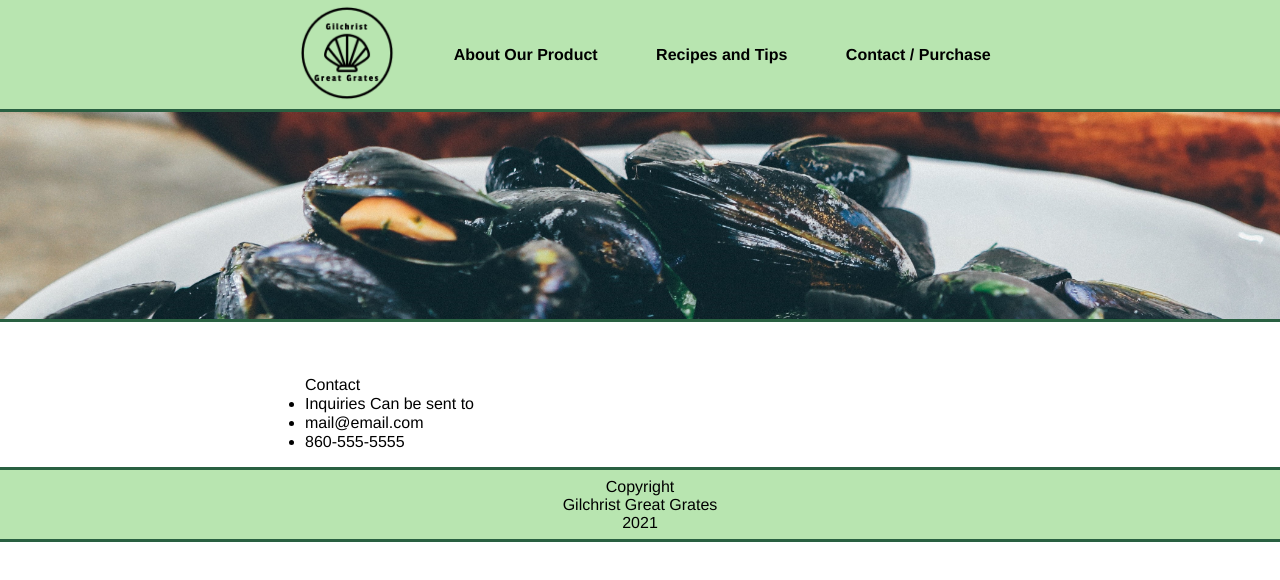
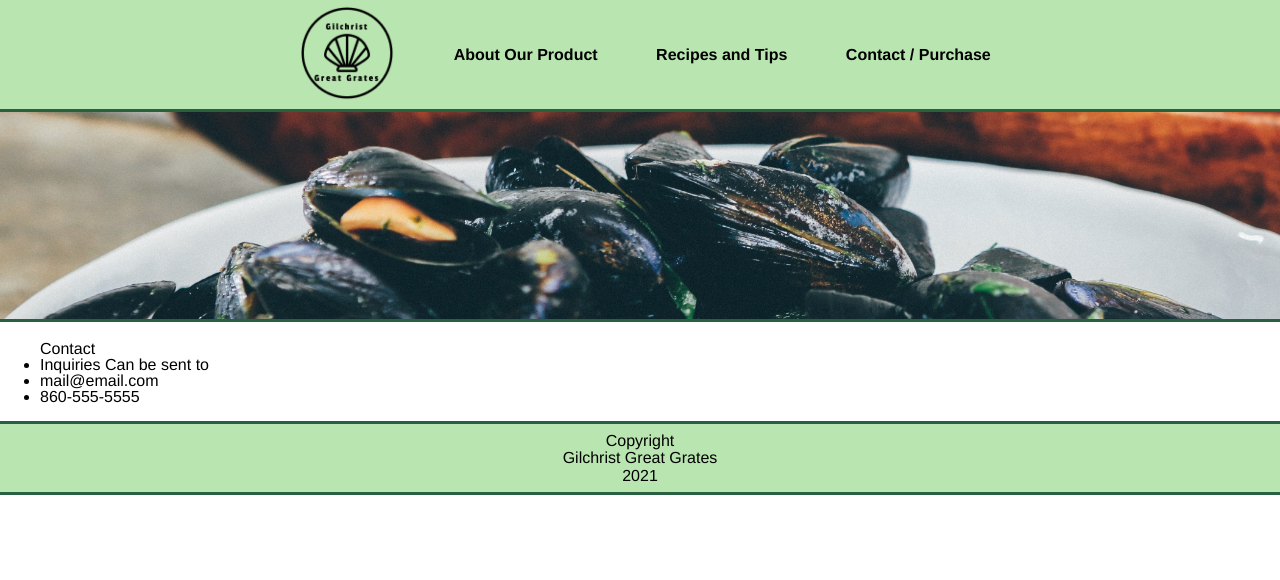
Before and after one commit to Tyler668/GreatGrate, a React (Create React App) app: page /purchase in a window 1280 px wide. Shown: the top 580 px of the page. Built offline with nearby package versions, Linux system fonts and the light colour scheme.

Commit message:
contacts

```diff
--- a/src/components/Contact.js
+++ b/src/components/Contact.js
@@ -3,7 +3,7 @@ import React from "react";
 const Contact = () => {
   return (
     <div className="About">
-      <div className="aboutBlurb">
+      <div className="contactBlurb">
         <ul>
           <h1>Contact</h1>
           <li>Inquiries Can be sent to </li>
```
